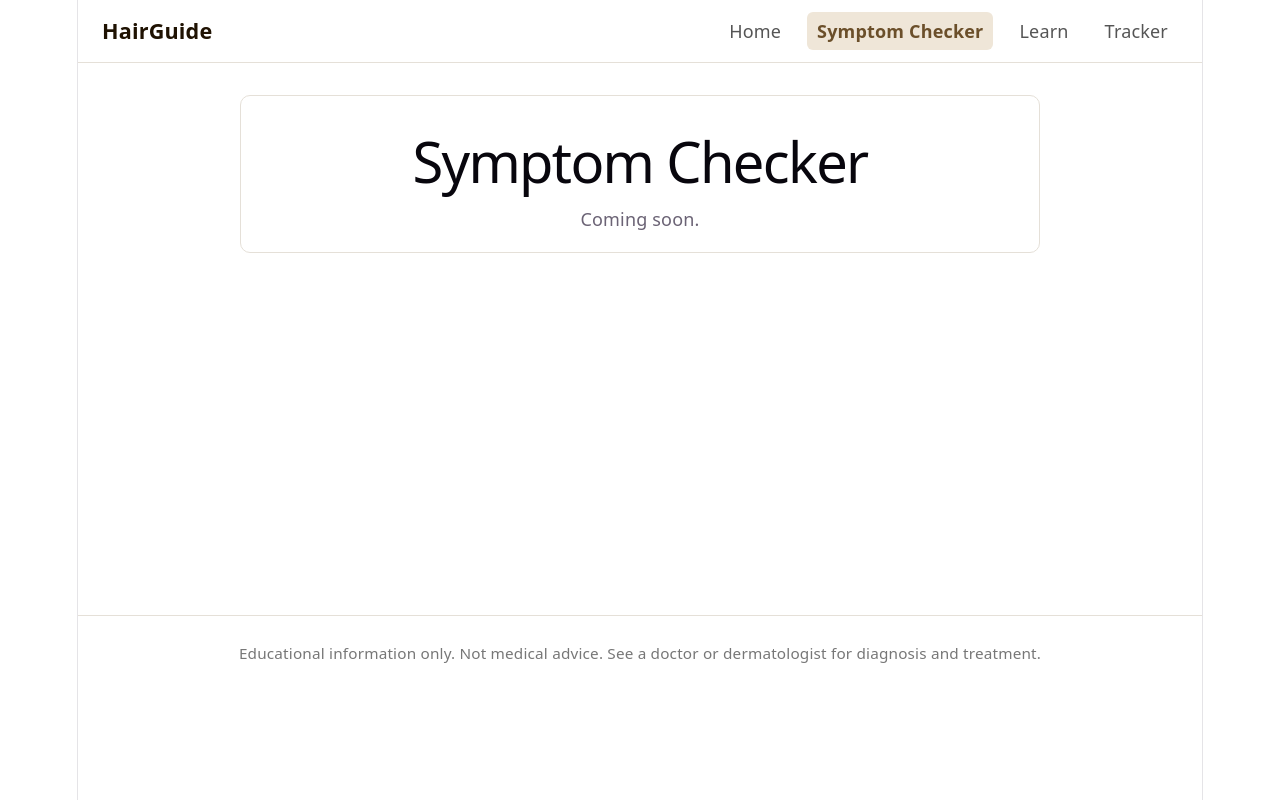
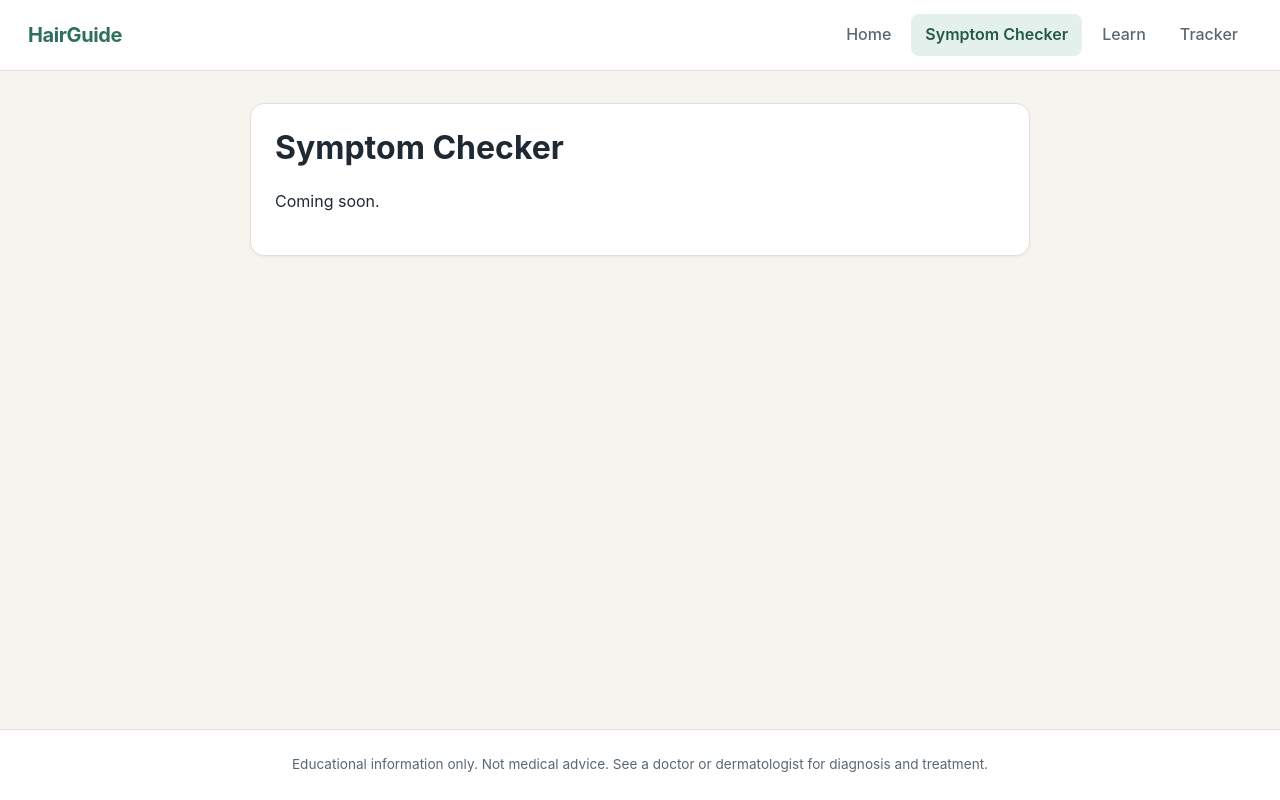
Before and after one commit to Codersingh321/hair-guide, a React (Vite) app: page /check in a window 1280 px wide. Built offline with nearby package versions, Linux system fonts and the light colour scheme.

Commit message:
Clean up styles

```diff
--- a/src/App.css
+++ b/src/App.css
@@ -1,79 +1,110 @@
+.app {
+  min-height: 100vh;
+  display: flex;
+  flex-direction: column;
+}
+
+/* Navbar */
 .navbar {
   display: flex;
   justify-content: space-between;
   align-items: center;
-  padding: 12px 24px;
-  background: #ffffff;
-  border-bottom: 1px solid #e5e0d8;
+  padding: 14px 28px;
+  background: var(--surface);
+  border-bottom: 1px solid var(--border);
   flex-wrap: wrap;
   gap: 8px;
+  position: sticky;
+  top: 0;
+  z-index: 10;
 }
 
 .brand {
   font-weight: 700;
-  font-size: 1.2rem;
-  color: #1f1202;
+  font-size: 1.25rem;
+  color: var(--primary);
+  letter-spacing: -0.02em;
 }
 
 .navbar nav {
   display: flex;
-  gap: 16px;
+  gap: 6px;
   flex-wrap: wrap;
 }
 
 .navbar a {
   text-decoration: none;
-  color: #555;
-  padding: 6px 10px;
-  border-radius: 6px;
+  color: var(--muted);
+  padding: 8px 14px;
+  border-radius: 8px;
+  font-weight: 500;
+  transition: background 0.15s, color 0.15s;
+}
+
+.navbar a:hover {
+  background: var(--primary-soft);
+  color: var(--primary-dark);
 }
 
 .navbar a.active {
-  background: #efe6d8;
-  color: #6b4f2a;
+  background: var(--primary-soft);
+  color: var(--primary-dark);
   font-weight: 600;
 }
 
+/* Layout */
 .content {
-  max-width: 800px;
+  width: 100%;
+  max-width: 820px;
   margin: 32px auto;
   padding: 0 20px;
-  min-height: 60vh;
+  flex: 1;
 }
 
 .footer {
   text-align: center;
   font-size: 0.85rem;
-  color: #777;
-  padding: 24px;
-  border-top: 1px solid #e5e0d8;
-  margin-top: 40px;
+  color: var(--muted);
+  padding: 24px 20px;
+  border-top: 1px solid var(--border);
+  background: var(--surface);
 }
 
+/* Cards and buttons */
 .card {
-  background: #ffffff;
-  border: 1px solid #e5e0d8;
-  border-radius: 10px;
-  padding: 20px;
+  background: var(--surface);
+  border: 1px solid var(--border);
+  border-radius: 14px;
+  padding: 24px;
   margin-bottom: 16px;
+  box-shadow: 0 1px 3px rgba(31, 41, 51, 0.05);
+}
+
+.card h1 {
+  margin-top: 0;
 }
 
 button {
-  background: #6b4f2a;
+  background: var(--primary);
   color: #fff;
   border: none;
   padding: 10px 18px;
-  border-radius: 6px;
+  border-radius: 8px;
   cursor: pointer;
-  font-size: 1rem;
+  font-size: 0.95rem;
+  font-weight: 600;
+  font-family: inherit;
+  transition: background 0.15s;
 }
 
 button:hover {
-  background: #553c1f;
+  background: var(--primary-dark);
 }
+
+/* Learn page */
 .topic-list {
   display: grid;
-  gap: 12px;
+  gap: 14px;
 }
 
 .topic-card h2 {
@@ -82,14 +113,15 @@ button:hover {
 }
 
 .summary {
-  color: #555;
+  color: var(--muted);
+  margin-top: 0;
 }
 
 .badge {
   display: inline-block;
   font-size: 0.75rem;
   font-weight: 600;
-  padding: 2px 8px;
+  padding: 3px 10px;
   border-radius: 999px;
   margin-bottom: 6px;
 }
@@ -112,11 +144,16 @@ button:hover {
 .points {
   list-style: none;
   padding: 0;
+  margin: 0;
 }
 
 .points li {
-  border-bottom: 1px solid #eee;
-  padding: 12px 0;
+  border-bottom: 1px solid var(--border);
+  padding: 14px 0;
+}
+
+.points li:last-child {
+  border-bottom: none;
 }
 
 .points p {
@@ -124,15 +161,19 @@ button:hover {
 }
 
 .red-flags {
-  background: #fdf0f0;
+  background: #fdf1f1;
   border-left: 4px solid #b84a4a;
-  padding: 12px 16px;
-  border-radius: 6px;
-  margin-top: 16px;
+  padding: 12px 18px;
+  border-radius: 8px;
+  margin-top: 20px;
+}
+
+.red-flags h3 {
+  margin-top: 4px;
 }
 
 .sources {
   font-size: 0.9rem;
-  color: #666;
-  margin-top: 16px;
+  color: var(--muted);
+  margin-top: 20px;
 }
--- a/src/index.css
+++ b/src/index.css
@@ -1,111 +1,42 @@
 :root {
-  --text: #6b6375;
-  --text-h: #08060d;
-  --bg: #fff;
-  --border: #e5e4e7;
-  --code-bg: #f4f3ec;
-  --accent: #aa3bff;
-  --accent-bg: rgba(170, 59, 255, 0.1);
-  --accent-border: rgba(170, 59, 255, 0.5);
-  --social-bg: rgba(244, 243, 236, 0.5);
-  --shadow:
-    rgba(0, 0, 0, 0.1) 0 10px 15px -3px, rgba(0, 0, 0, 0.05) 0 4px 6px -2px;
-
-  --sans: system-ui, 'Segoe UI', Roboto, sans-serif;
-  --heading: system-ui, 'Segoe UI', Roboto, sans-serif;
-  --mono: ui-monospace, Consolas, monospace;
-
-  font: 18px/145% var(--sans);
-  letter-spacing: 0.18px;
-  color-scheme: light dark;
-  color: var(--text);
-  background: var(--bg);
-  font-synthesis: none;
-  text-rendering: optimizeLegibility;
-  -webkit-font-smoothing: antialiased;
-  -moz-osx-font-smoothing: grayscale;
-
-  @media (max-width: 1024px) {
-    font-size: 16px;
-  }
+  color-scheme: light;
+  --bg: #f6f4ef;
+  --surface: #ffffff;
+  --text: #1f2933;
+  --muted: #5b6770;
+  --border: #e4e0d6;
+  --primary: #2f6f5e;
+  --primary-dark: #245a4b;
+  --primary-soft: #e4f0ec;
 }
 
-@media (prefers-color-scheme: dark) {
-  :root {
-    --text: #9ca3af;
-    --text-h: #f3f4f6;
-    --bg: #16171d;
-    --border: #2e303a;
-    --code-bg: #1f2028;
-    --accent: #c084fc;
-    --accent-bg: rgba(192, 132, 252, 0.15);
-    --accent-border: rgba(192, 132, 252, 0.5);
-    --social-bg: rgba(47, 48, 58, 0.5);
-    --shadow:
-      rgba(0, 0, 0, 0.4) 0 10px 15px -3px, rgba(0, 0, 0, 0.25) 0 4px 6px -2px;
-  }
-
-  #social .button-icon {
-    filter: invert(1) brightness(2);
-  }
+* {
+  box-sizing: border-box;
 }
 
 body {
   margin: 0;
+  font-family: "Inter", system-ui, -apple-system, "Segoe UI", Roboto, sans-serif;
+  background: var(--bg);
+  color: var(--text);
+  line-height: 1.6;
 }
 
 #root {
-  width: 1126px;
-  max-width: 100%;
-  margin: 0 auto;
-  text-align: center;
-  border-inline: 1px solid var(--border);
-  min-height: 100svh;
-  display: flex;
-  flex-direction: column;
-  box-sizing: border-box;
+  width: 100%;
+  max-width: none;
+  margin: 0;
+  border: none;
+  text-align: left;
 }
 
 h1,
-h2 {
-  font-family: var(--heading);
-  font-weight: 500;
-  color: var(--text-h);
+h2,
+h3 {
+  line-height: 1.25;
+  color: var(--text);
 }
 
-h1 {
-  font-size: 56px;
-  letter-spacing: -1.68px;
-  margin: 32px 0;
-  @media (max-width: 1024px) {
-    font-size: 36px;
-    margin: 20px 0;
-  }
+a {
+  color: var(--primary);
 }
-h2 {
-  font-size: 24px;
-  line-height: 118%;
-  letter-spacing: -0.24px;
-  margin: 0 0 8px;
-  @media (max-width: 1024px) {
-    font-size: 20px;
-  }
-}
-p {
-  margin: 0;
-}
-
-code,
-.counter {
-  font-family: var(--mono);
-  display: inline-flex;
-  border-radius: 4px;
-  color: var(--text-h);
-}
-
-code {
-  font-size: 15px;
-  line-height: 135%;
-  padding: 4px 8px;
-  background: var(--code-bg);
-}
```
